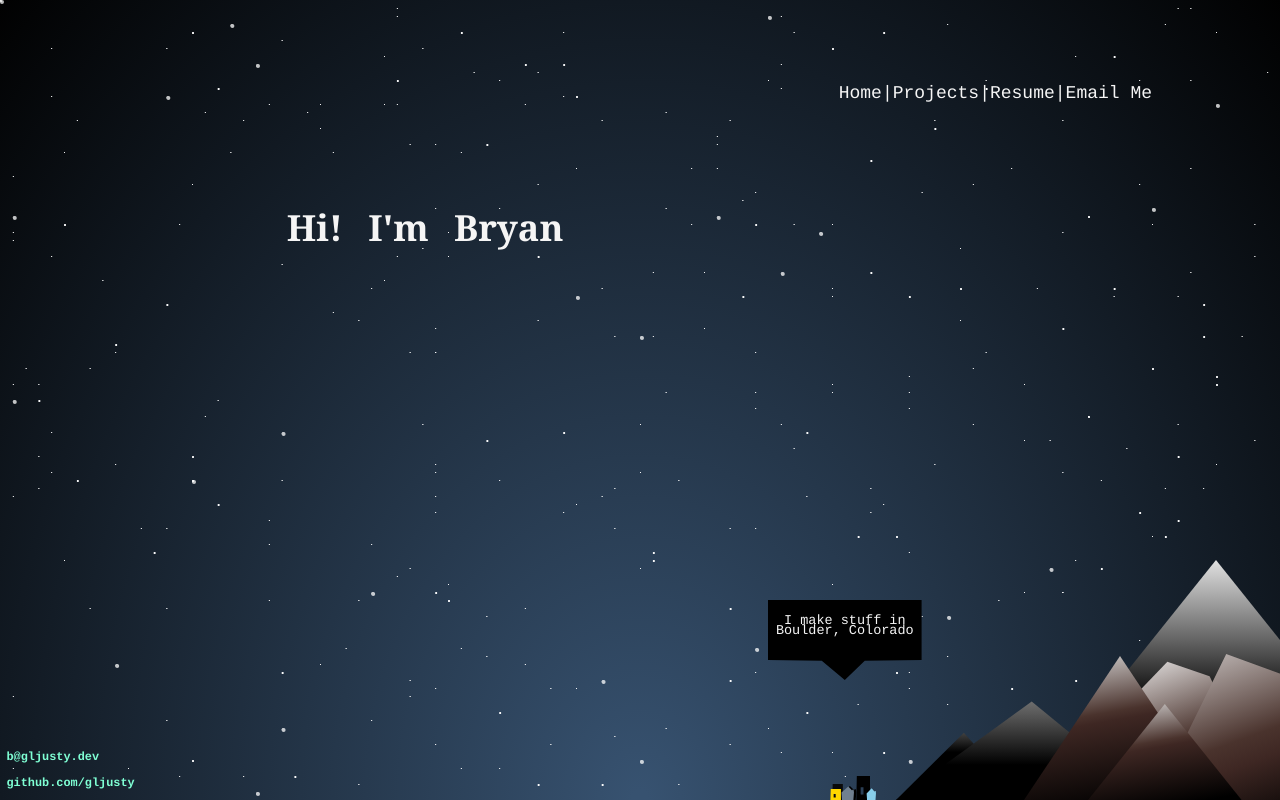
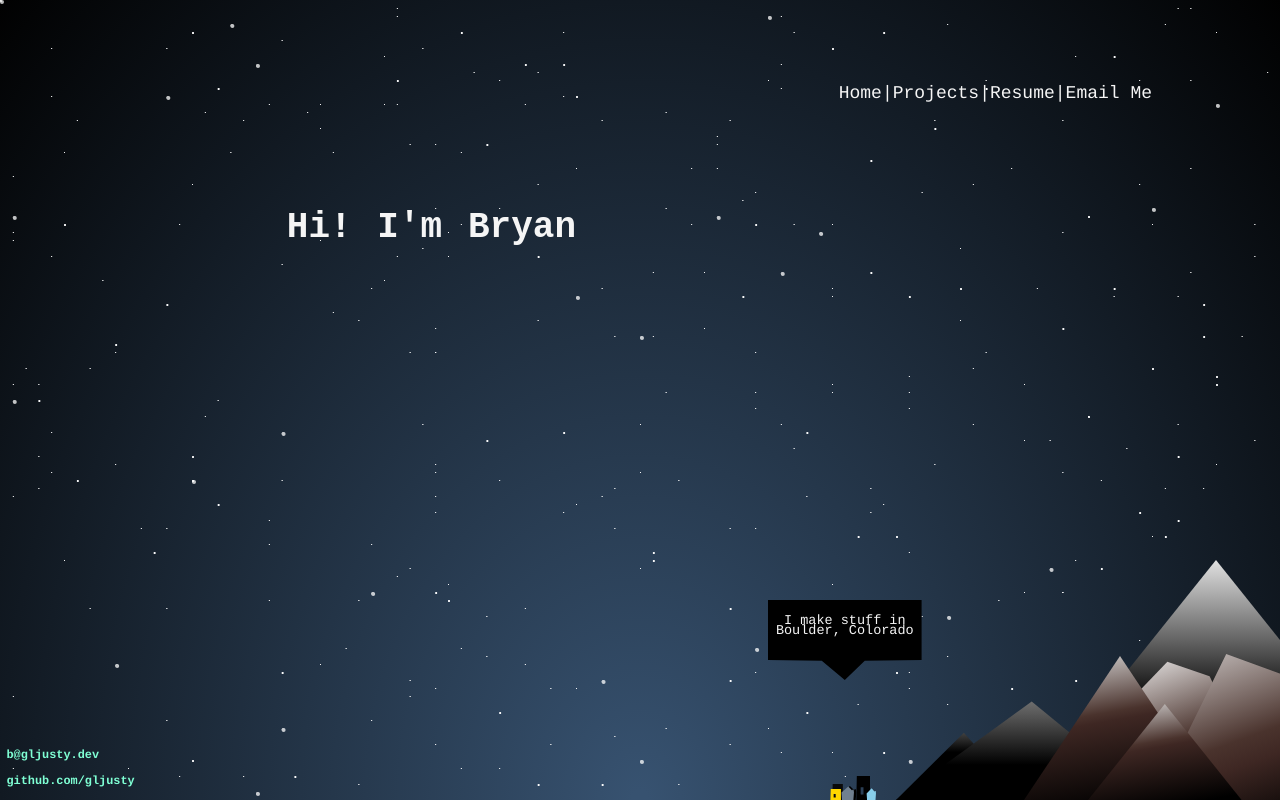
Before and after one commit to gljusty/gatsby-v, a Gatsby site: page / in a window 1280 px wide. Shown: the top 800 px of the page. Built offline with nearby package versions, Linux system fonts and the light colour scheme; Gatsby itself is replaced by a stand-in of ours.

Commit message:
changes to courier font

```diff
--- a/src/components/layout.scss
+++ b/src/components/layout.scss
@@ -15,7 +15,7 @@ body {
   -webkit-font-smoothing: antialiased;
   -moz-osx-font-smoothing: grayscale;
   color: whitesmoke;
-  font-family: georgia, serif;
+  font-family: 'Courier New', Courier, monospace;
   font-weight: normal;
   word-wrap: break-word;
   font-kerning: normal;
```
